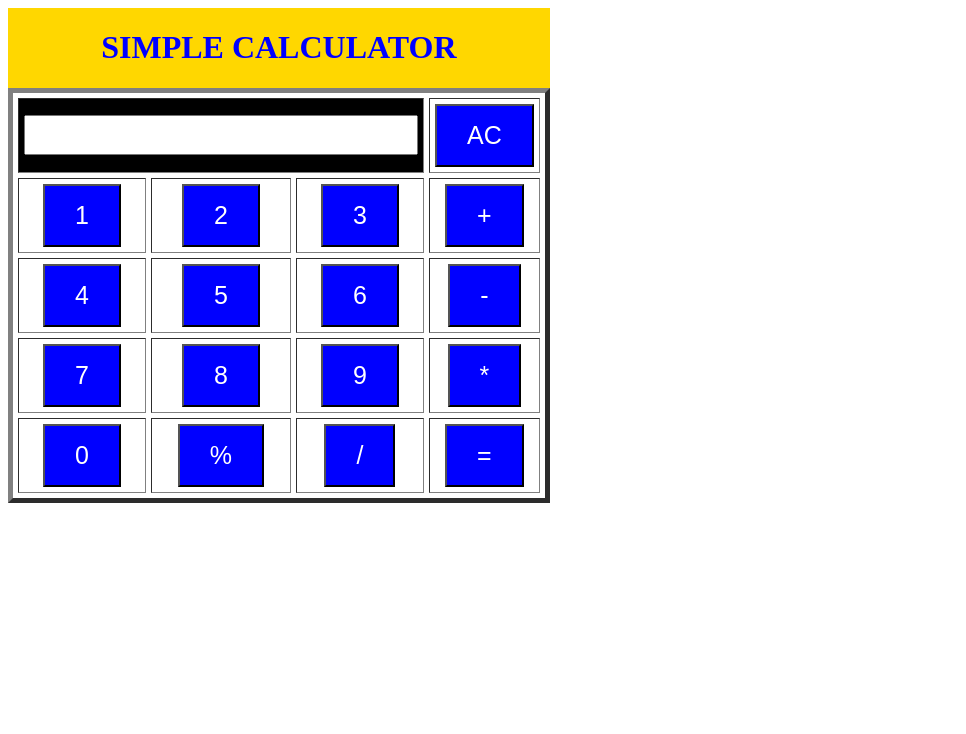
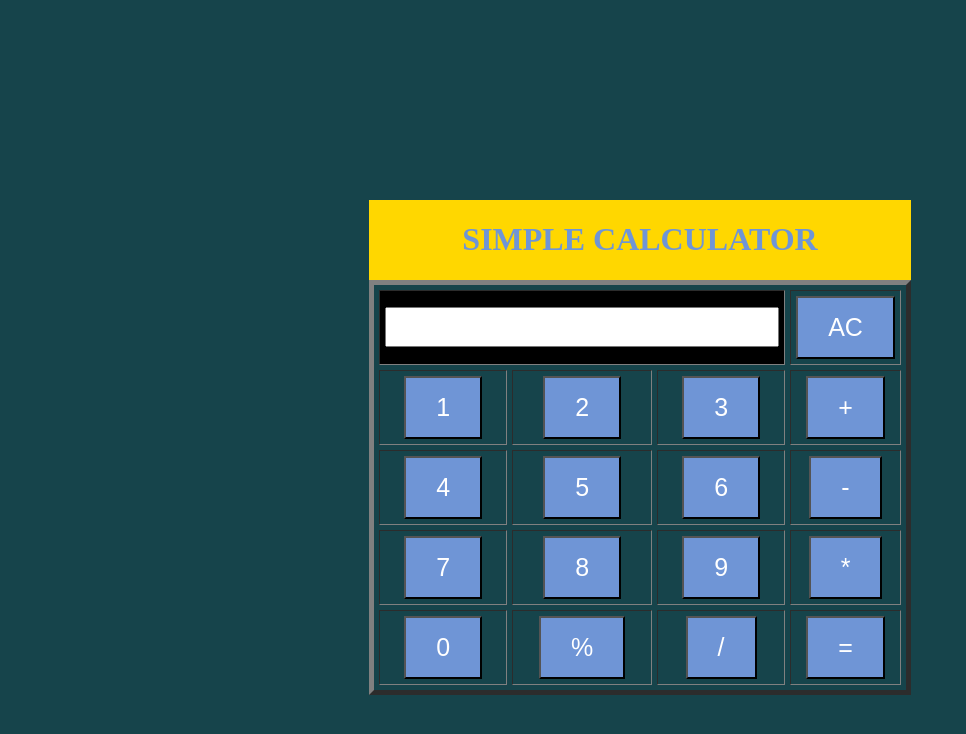
Before and after one commit to ibbbrrru/Simple_calculator, a plain HTML site: page index.html in a window 1280 px wide. Shown: the whole page, without its empty margins (0-966 px from the left). Drawn offline with Linux system fonts and the light colour scheme.

Commit message:
calculator update

```diff
--- a/index.html
+++ b/index.html
@@ -1,6 +1,6 @@
 <html><head>
     <style>
-    .b{ background-color: blue;
+    .b{ background-color: rgb(111, 149, 214);
           color:white;
           padding: 15px 30px;
           text-align:center;
@@ -8,7 +8,7 @@
         }
     .t{ font-size:30px}
     .h{background-color:gold;
-        color:blue;}
+        color:rgb(111, 149, 214);}
     </style>
     <script>
     function ac()
@@ -26,8 +26,8 @@
     }
     </script>
     </head>
-    <body>
-    <table border="5" cellspacing="5px" cellpadding="5px">
+    <body style="background-color: rgb(22, 68, 75) ">
+    <table style="margin: auto; margin-top: 25vh;" border="5" cellspacing="5px" cellpadding="5px">
     <caption class="h"><h1>SIMPLE CALCULATOR</h1></caption>
     <tbody><tr>
     <td colspan="3" align="center" bgcolor="black"><input type="text" class="t" id="res"></td>
```
